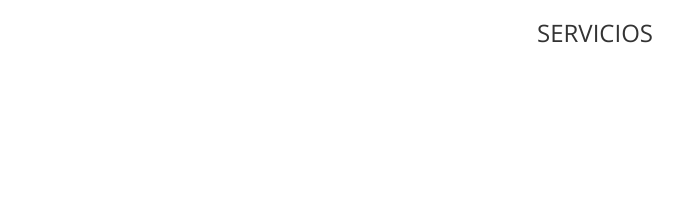
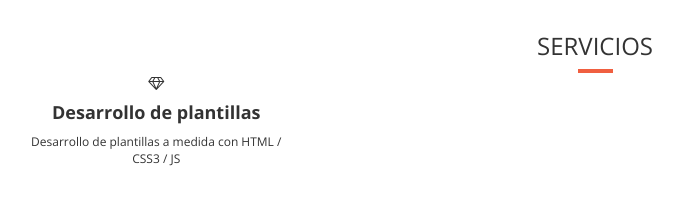
Before and after one commit to Ferruzo/Portafolio, a plain HTML site: page index-Kiara.html in a window 1280 px wide. Shown: the whole page, without its empty margins (45-728 px from the left). Drawn offline with nearby package versions, Linux system fonts and the light colour scheme.

Commit message:
DESCUBRIMOS EL ERROR

```diff
--- a/css/utilities.css
+++ b/css/utilities.css
@@ -1,22 +1,38 @@
 *{
-	margin: 0px;
+	margin: 0;
 	text-align: center;
 	font-family: Open Sans;
 }
 .rojo{
 	background-color: #F05F40;
 }
+
+hr {
+	width: 2.5em;
+	height: 0.3em;
+	border: none;
+	margin: auto;
+}
+
+.strong {
+	font-weight: bold;
+}
+
+.texto {
+	font-size: 12px;
+}
+
+.pd-3  {
+padding: 1%;
+}
+
 .btn{
-	border-top-left-radius: 1em;
+border-top-left-radius: 1em;
 border-top-right-radius: 1em;
 border-bottom-left-radius: 1em;
 border-bottom-right-radius: 1em;
-
-.line{
-	color:#F05F40;
-	width: 5em;
 }
 
-.pd-3  {
-padding: 3%;
+.text-white {
+	color: #fff;
 }
--- a/index-Kiara.html
+++ b/index-Kiara.html
@@ -9,14 +9,16 @@
 
     <!-- Bootstrap Core CSS -->
     <link rel="stylesheet" href="css/bootstrap.min.css" type="text/css">
+    <link rel="stylesheet" href="css/utilities.css" type="text/css">
+
 
     <!-- Utilities -->
-<link rel="stylesheet" href="css/utilities.css" type="text/css"
 
     <!-- Custom Fonts -->
     <link href='http://fonts.googleapis.com/css?family=Open+Sans:300italic,400italic,600italic,700italic,800italic,400,300,600,700,800' rel='stylesheet' type='text/css'>
     <link href='http://fonts.googleapis.com/css?family=Merriweather:400,300,300italic,400italic,700,700italic,900,900italic' rel='stylesheet' type='text/css'>
     <link rel="stylesheet" href="font-awesome/css/font-awesome.min.css" type="text/css">
+    <link rel="stylesheet" href="https://maxcdn.bootstrapcdn.com/font-awesome/4.5.0/css/font-awesome.min.css">
 
     <!-- Plugin CSS -->
     <link rel="stylesheet" href="css/animate.min.css" type="text/css">
@@ -38,9 +40,16 @@
     <section id="servicios" class="pd-3">
         <div class="container">
             <h3>SERVICIOS</h3>
+            <hr class="rojo">
+            <div class="row">
+                <div class="col-lg-3">
+                    <i class="fa fa-diamond"></i>
+                    <h4 class="strong">Desarrollo de plantillas</h4>
+                    <p class="texto">Desarrollo de plantillas a medida con HTML / CSS3 / JS</p>
+                </div>
+            </div>
         </div>
     </section>
-
 
 
 
```
